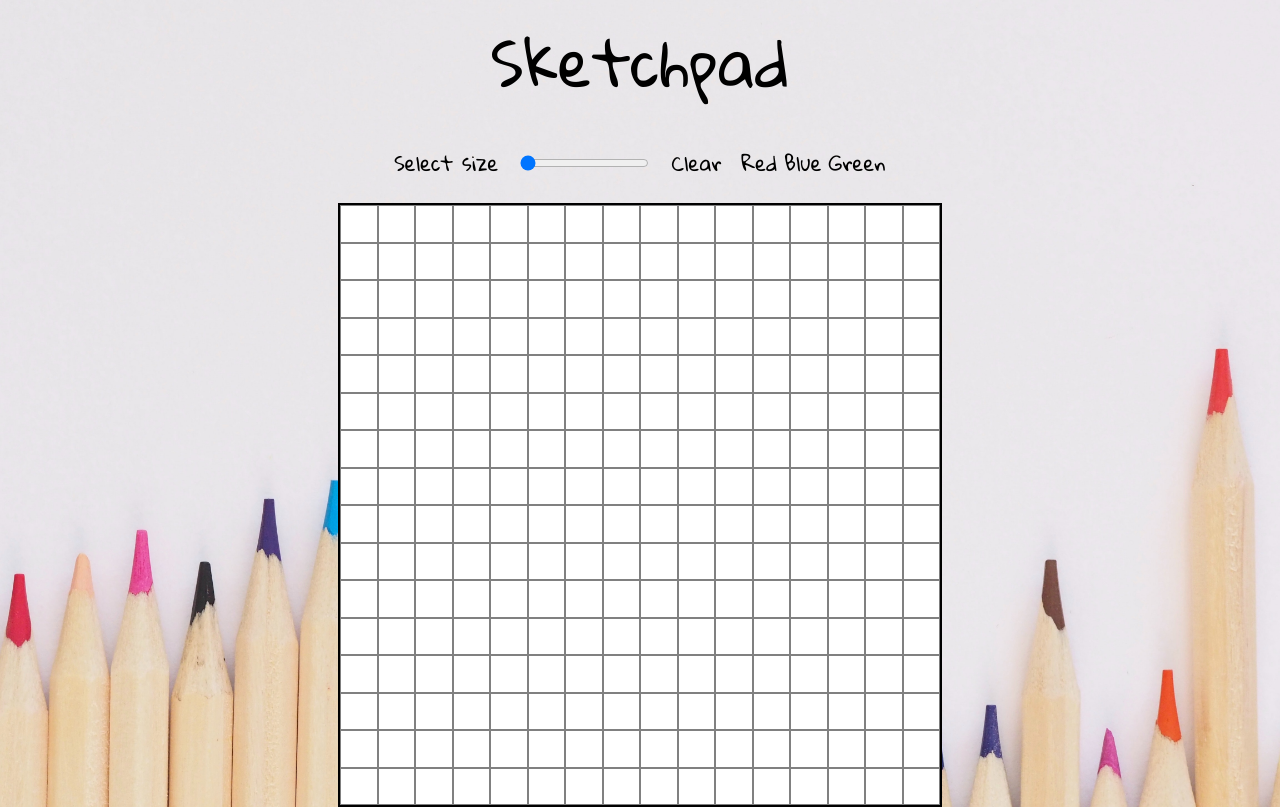
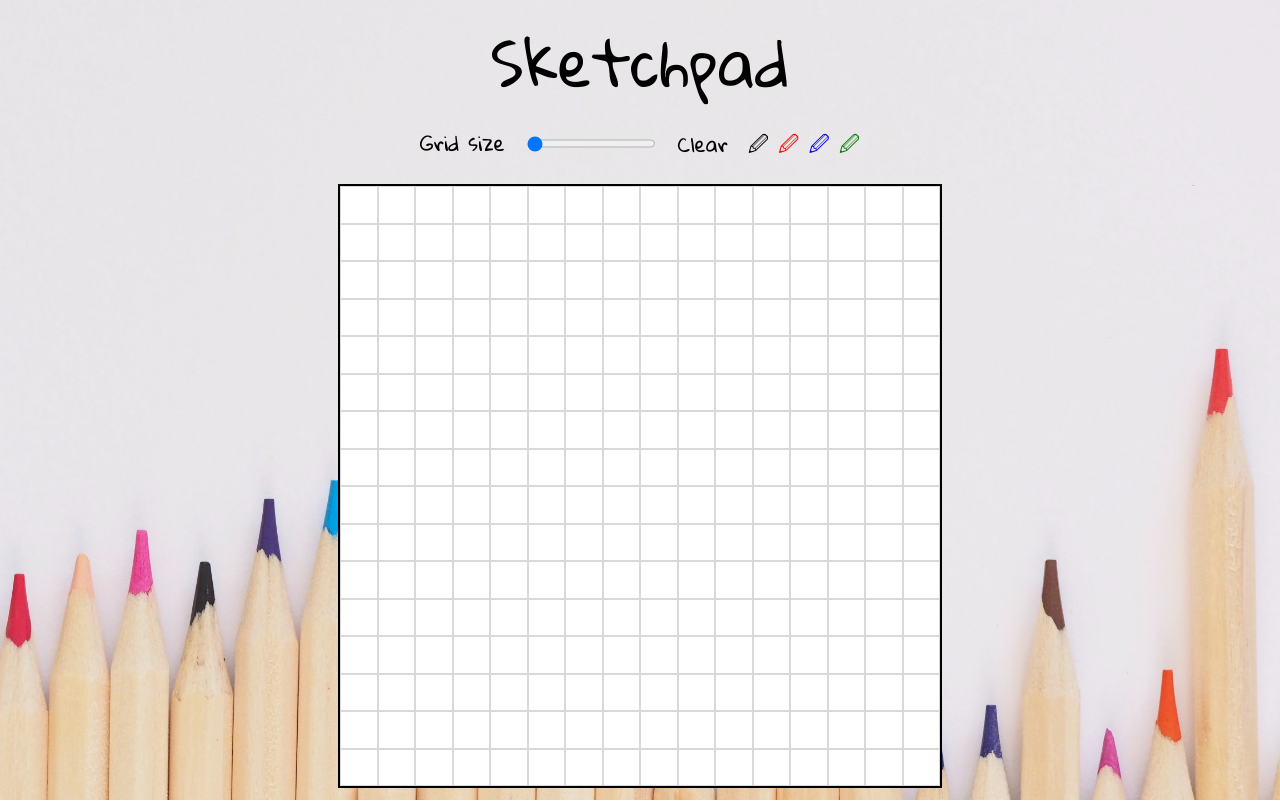
Before and after one commit to Rom4n25/sketchpad, a plain HTML site: page index.html in a window 1280 px wide. Both pictures are taken after a click on the button "Clear". Drawn offline with Linux system fonts and the light colour scheme.

Commit message:
Add Colors, code clear

```diff
--- a/css/style.css
+++ b/css/style.css
@@ -1,9 +1,13 @@
+*{
+    font-family: 'Gloria Hallelujah', cursive;
+    font-size: 20px;
+}
+
 body{
     margin: 0;
     height: 100vh;
     display: flex;
     flex-direction: column;
-    font-family: 'Gloria Hallelujah', cursive;
     background-image: url("../img/background.jpg");
     background-position: center;
     background-repeat: no-repeat;
@@ -15,7 +19,6 @@ body{
     justify-content: center;
     align-items: center;
     font-size: 62px;
-    margin-bottom: 20px;
 }
 
 .main{
@@ -25,7 +28,41 @@ body{
     align-items: center;
 }
 
-.container-box{
+.btnContainer{
+    display: flex;
+    gap: 20px;
+}
+
+button{
+    background: none;
+	color: inherit;
+	border: none;
+	padding: 0;
+	cursor: pointer;
+	outline: inherit;
+}
+
+.rangeBtn{
+    cursor: pointer;
+}
+
+#black{
+    color: black;
+ }
+
+#red{
+   color: red;
+}
+
+#blue{
+    color: blue;
+ }
+
+#green{
+    color: green;
+ }
+
+.boxContainer{
     height: 600px;
     width: 600px;
     display: grid;
@@ -39,35 +76,6 @@ body{
 .box{
     border-style: solid;
     border-width: 1px;
-    border-color: grey;
+    border-color: rgba(128, 128, 128, 0.301);
     user-select: none;
 }
-
-.click{
-    background-color: black;
-}
-
-.red{
-    background-color: red;
-}
-
-.container-select{
-    display: flex;
-    gap: 20px;
-}
-
-span{
-    font-size: 20px;
-    font-family: 'Gloria Hallelujah', cursive;
-}
-
-button{
-    font-size: 20px;
-    font-family: 'Gloria Hallelujah', cursive;
-    background: none;
-	color: inherit;
-	border: none;
-	padding: 0;
-	cursor: pointer;
-	outline: inherit;
-}
--- a/index.html
+++ b/index.html
@@ -13,20 +13,19 @@
         <header class="header">Sketchpad</header>
 
         <main class="main">
-            <div class="container-select">
-                <span>Select size</span>
-                <input type="range" id="input" value="16" min="16" max="64" step="1">
-                <button id="clear">Clear</button>
-                <div class="colors">
-                    <button id="red">Red</button>
-                    <button id="blue">Blue</button>
-                    <button id="green">Green</button>
+            <div class="btnContainer">
+                <span>Grid size</span>
+                <input type="range" class="rangeBtn" value="16" min="16" max="64" step="1">
+                <button class="clearBtn">Clear</button>
+                <div class="colorsWrap">
+                    <button class="colorBtn" id="black">&#128393;</button>
+                    <button class="colorBtn" id="red">&#128393;</button>
+                    <button class="colorBtn" id="blue">&#128393;</button>
+                    <button class="colorBtn" id="green">&#128393;</button>
                 </div>
             </div>
-            <div class="container-box"></div>
+            <div class="boxContainer"></div>
         </main>
-
-        <footer class="footer"></footer>
 
         <script src="js/grid.js"></script>
     </body>
--- a/js/grid.js
+++ b/js/grid.js
@@ -1,43 +1,63 @@
 function createSketch(){
-    containerBox.replaceChildren();
-    let gridSize = inputRange.value;
-    containerBox.style.cssText = "grid-template-columns: repeat("+gridSize+",1fr)";
+    boxContainer.replaceChildren();
+    let gridSize = rangeSlider.value;
+    boxContainer.style.cssText = "grid-template-columns: repeat("+gridSize+",1fr)";
 
     for(let i = 0; i<(gridSize*gridSize); i++){
-        containerBox.appendChild(box.cloneNode(true));
+        boxContainer.appendChild(box.cloneNode(true));
     }
 
-    boxList = document.querySelectorAll(".box");
-    boxList.forEach((box)=>box.addEventListener("mousedown",mouseDownBox));
-    boxList.forEach((box)=>box.addEventListener("mouseup",mouseUpBox));
+    boxesInContainer = document.querySelectorAll(".box");
+    boxesInContainer.forEach((box)=>box.addEventListener("mousedown",mouseDownBox));
+    boxesInContainer.forEach((box)=>box.addEventListener("mouseup",mouseUpBox));
 }
 
 function clearSketch(){
-    boxList.forEach(box=>box.classList.remove("click"));
+    boxesInContainer.forEach(box=>box.style.backgroundColor="white");
+}
+
+function mouseDownBox(){
+    setColor(this);
+    boxesInContainer.forEach((box)=>box.addEventListener("mouseover",mouseOverBox));
 }
 
 function mouseOverBox(){
-    this.classList.add("click");
+    setColor(this);
 }
 
 function mouseUpBox(){
-    boxList.forEach((box)=>box.removeEventListener("mouseover",mouseOverBox));
+    boxesInContainer.forEach((box)=>box.removeEventListener("mouseover",mouseOverBox));
 }
 
-function mouseDownBox(){
-    this.classList.add("click");
-    boxList.forEach((box)=>box.addEventListener("mouseover",mouseOverBox));
+function setColor(box){
+
+    switch(currentColor){
+        case "red" : box.style.backgroundColor="red";
+        break;
+        case "blue" : box.style.backgroundColor="blue";
+        break;
+        case "green" : box.style.backgroundColor="green";
+        break;
+        case "black" : box.style.backgroundColor="black";
+        break;
+        default : box.style.backgroundColor="black";
+    }
 }
 
-const containerBox = document.querySelector(".container-box");
+const boxContainer = document.querySelector(".boxContainer");
 const box = document.createElement("div");
 box.classList.add("box");
-let boxList;
+let boxesInContainer;
 
-const inputRange = document.getElementById("input");
-inputRange.addEventListener("input",createSketch);
+const rangeSlider = document.querySelector(".rangeBtn");
+rangeSlider.addEventListener("input",createSketch);
 
-const button = document.getElementById("clear");
-button.addEventListener("click",clearSketch);
+const clearBtn = document.querySelector(".clearBtn");
+clearBtn.addEventListener("click",clearSketch);
+
+let currentColor;
+
+const colorBtn = document.querySelectorAll(".colorBtn");
+colorBtn.forEach((box)=>box.addEventListener("click",()=>{currentColor=box.id}));
 
 createSketch();
```
